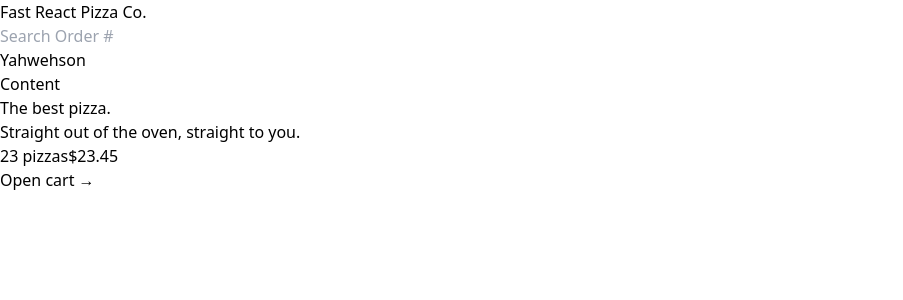
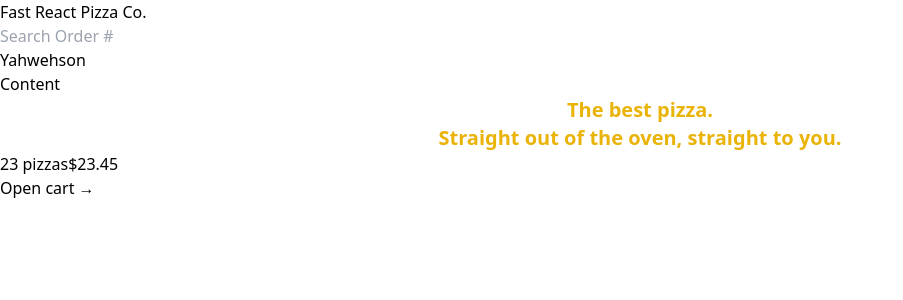
Before and after one commit to Moni-Yahwehson/Pizza-App, a React (Vite) app: page / in a window 1280 px wide. Shown: the top 300 px of the page, without its empty margins (0-903 px from the left). Built offline with nearby package versions, Linux system fonts and the light colour scheme.

Commit message:
Working with tailwind

```diff
--- a/src/ui/Home.jsx
+++ b/src/ui/Home.jsx
@@ -1,7 +1,7 @@
 function Home() {
   return (
     <div>
-      <h1>
+      <h1 className="text-xl text-yellow-500 font-semibold text-center">
         The best pizza.
         <br />
         Straight out of the oven, straight to you.
```
